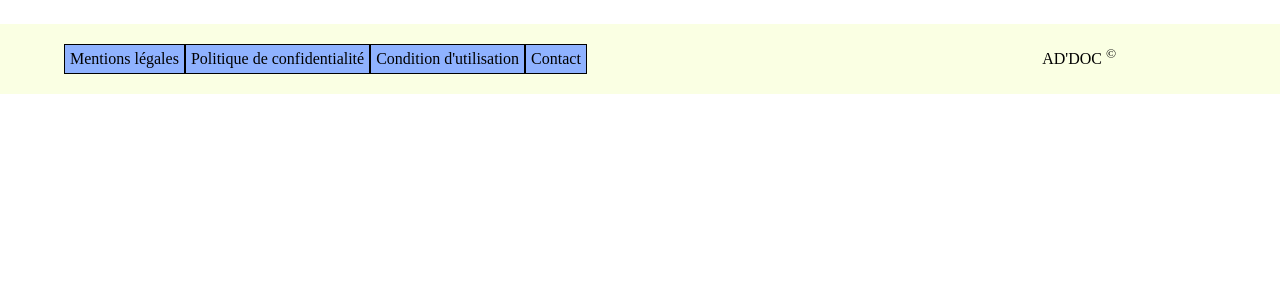
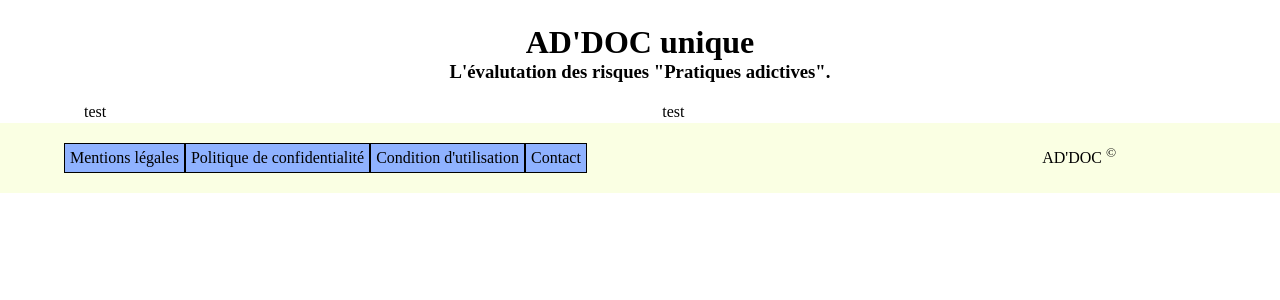
Before and after one commit to GuillaumeCa/not-a-website, a PHP site: page /arnaud in a window 1280 px wide. Shown: the part 124-424 px from the top of the page. Run offline with PHP 8.4, Linux system fonts and the light colour scheme.

Commit message:
tropAvant que ca devienne moche :()

```diff
--- a/arnaud/index.php
+++ b/arnaud/index.php
@@ -11,13 +11,19 @@
       <!--Menu en haut de la page-->
       <?php include("header.php"); ?>
 
+      <!--Content-->
+      <div class="Blocktext">
+        <h1 style="text-align:center;">AD'DOC unique</h1>
+        <h3 style="text-align:center;">L'évalutation des risques "Pratiques adictives".</h3>
+      </div>
+
       <div class="blockprincipal">
         <div class="Connection">
-
+          test
         </div>
 
         <div class="Inscription">
-
+          test
         </div>
       </div>
 
--- a/arnaud/stylesheet.css
+++ b/arnaud/stylesheet.css
@@ -69,3 +69,22 @@ footer ul{
   text-align:center;
   width:30%;
 }
+
+/* contenu */
+.blockprincipal{
+  width:90%;
+  margin:0 auto;
+  padding:20px;
+}
+
+.Connection{
+  display:inline-block;
+  width:48%;
+  float:left;
+}
+
+.Inscription{
+  display:inline-block;
+  width:48%;
+  float:right;
+}
```
Also changed, not shown: arnaud/BDDconnect.php (added, +14 -0 lines), arnaud/function.php (added).
